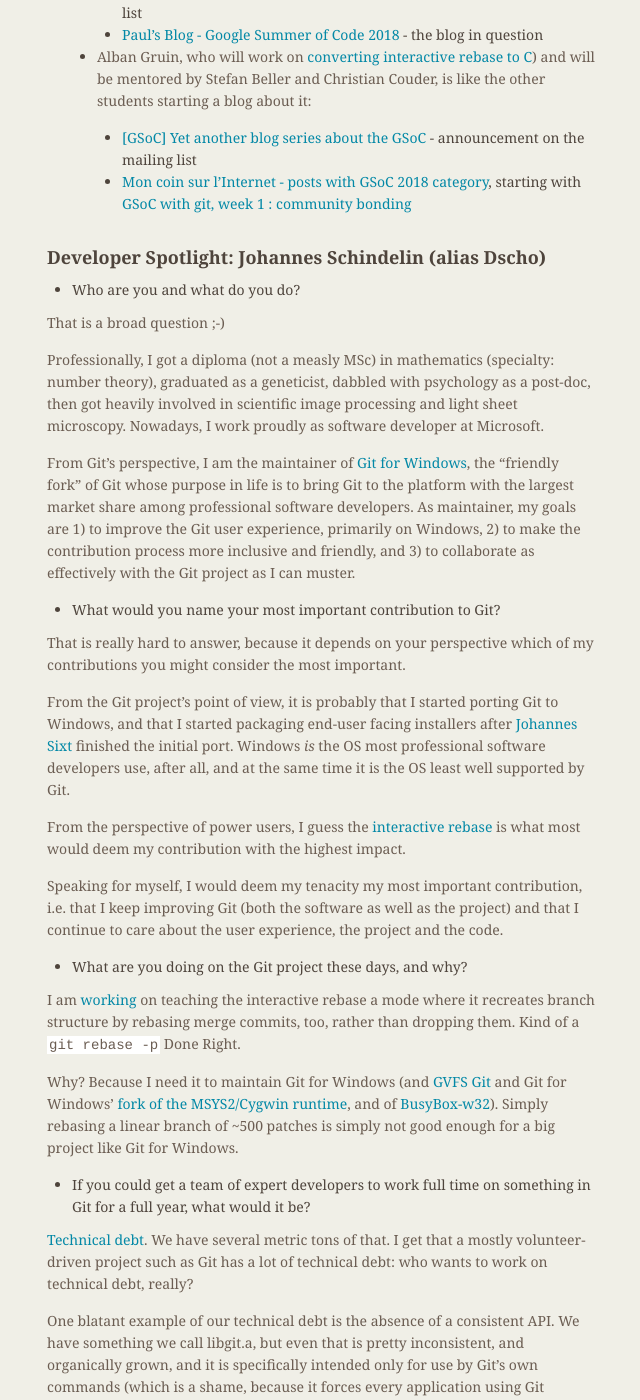
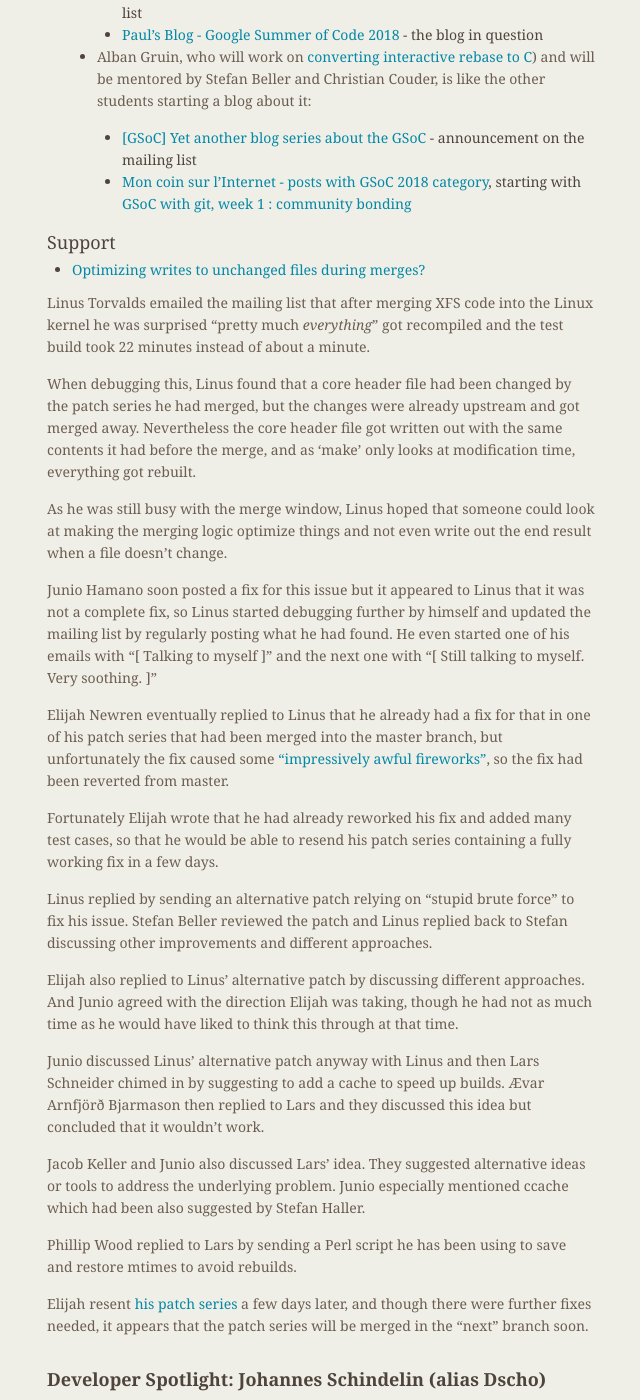
Before and after one commit to git/git.github.io, a Jekyll site: the page built from rev_news/drafts/edition-39.md, in a window 1280 px wide and 1400 px high, scrolled down 660 px. Shown: the whole window, without its empty margins (487-1127 px from the left). Built offline with Jekyll 4.4.1, drawn with Linux system fonts in a browser that asks for light colours.

Commit message:
rn-39: add writes to unchanged files article

```diff
--- a/rev_news/drafts/edition-39.md
+++ b/rev_news/drafts/edition-39.md
@@ -49,10 +49,69 @@
 ### Reviews
 -->
 
-<!---
+
 ### Support
--->
 
+* [Optimizing writes to unchanged files during merges?](https://public-inbox.org/git/CA+55aFzLZ3UkG5svqZwSnhNk75=fXJRkvU1m_RHBG54NOoaZPA@mail.gmail.com/)
+
+Linus Torvalds emailed the mailing list that after merging XFS code
+into the Linux kernel he was surprised "pretty much *everything*" got
+recompiled and the test build took 22 minutes instead of about a
+minute.
+
+When debugging this, Linus found that a core header file had been
+changed by the patch series he had merged, but the changes were
+already upstream and got merged away. Nevertheless the core header
+file got written out with the same contents it had before the merge,
+and as 'make' only looks at modification time, everything got rebuilt.
+
+As he was still busy with the merge window, Linus hoped that someone
+could look at making the merging logic optimize things and not even
+write out the end result when a file doesn't change.
+
+Junio Hamano soon posted a fix for this issue but it appeared to Linus
+that it was not a complete fix, so Linus started debugging further by
+himself and updated the mailing list by regularly posting what he had
+found. He even started one of his emails with "[ Talking to myself ]"
+and the next one with "[ Still talking to myself. Very soothing. ]"
+
+Elijah Newren eventually replied to Linus that he already had a fix
+for that in one of his patch series that had been merged into the
+master branch, but unfortunately the fix caused some
+["impressively awful fireworks"](https://public-inbox.org/git/xmqqefjm3w1h.fsf@gitster-ct.c.googlers.com/),
+so the fix had been reverted from master.
+
+Fortunately Elijah wrote that he had already reworked his fix and
+added many test cases, so that he would be able to resend his patch
+series containing a fully working fix in a few days.
+
+Linus replied by sending an alternative patch relying on "stupid brute
+force" to fix his issue. Stefan Beller reviewed the patch and Linus
+replied back to Stefan discussing other improvements and different
+approaches.
+
+Elijah also replied to Linus' alternative patch by discussing
+different approaches. And Junio agreed with the direction Elijah was
+taking, though he had not as much time as he would have liked to think
+this through at that time.
+
+Junio discussed Linus' alternative patch anyway with Linus and then
+Lars Schneider chimed in by suggesting to add a cache to speed up
+builds. Ævar Arnfjörð Bjarmason then replied to Lars and they
+discussed this idea but concluded that it wouldn't work.
+
+Jacob Keller and Junio also discussed Lars' idea. They suggested
+alternative ideas or tools to address the underlying problem. Junio
+especially mentioned ccache which had been also suggested by Stefan
+Haller.
+
+Phillip Wood replied to Lars by sending a Perl script he has been
+using to save and restore mtimes to avoid rebuilds.
+
+Elijah resent [his patch series](https://public-inbox.org/git/20180419175823.7946-1-newren@gmail.com/)
+a few days later, and though there were further fixes needed, it
+appears that the patch series will be merged in the "next" branch
+soon.
 
 ## Developer Spotlight: Johannes Schindelin (alias Dscho)
 
```
